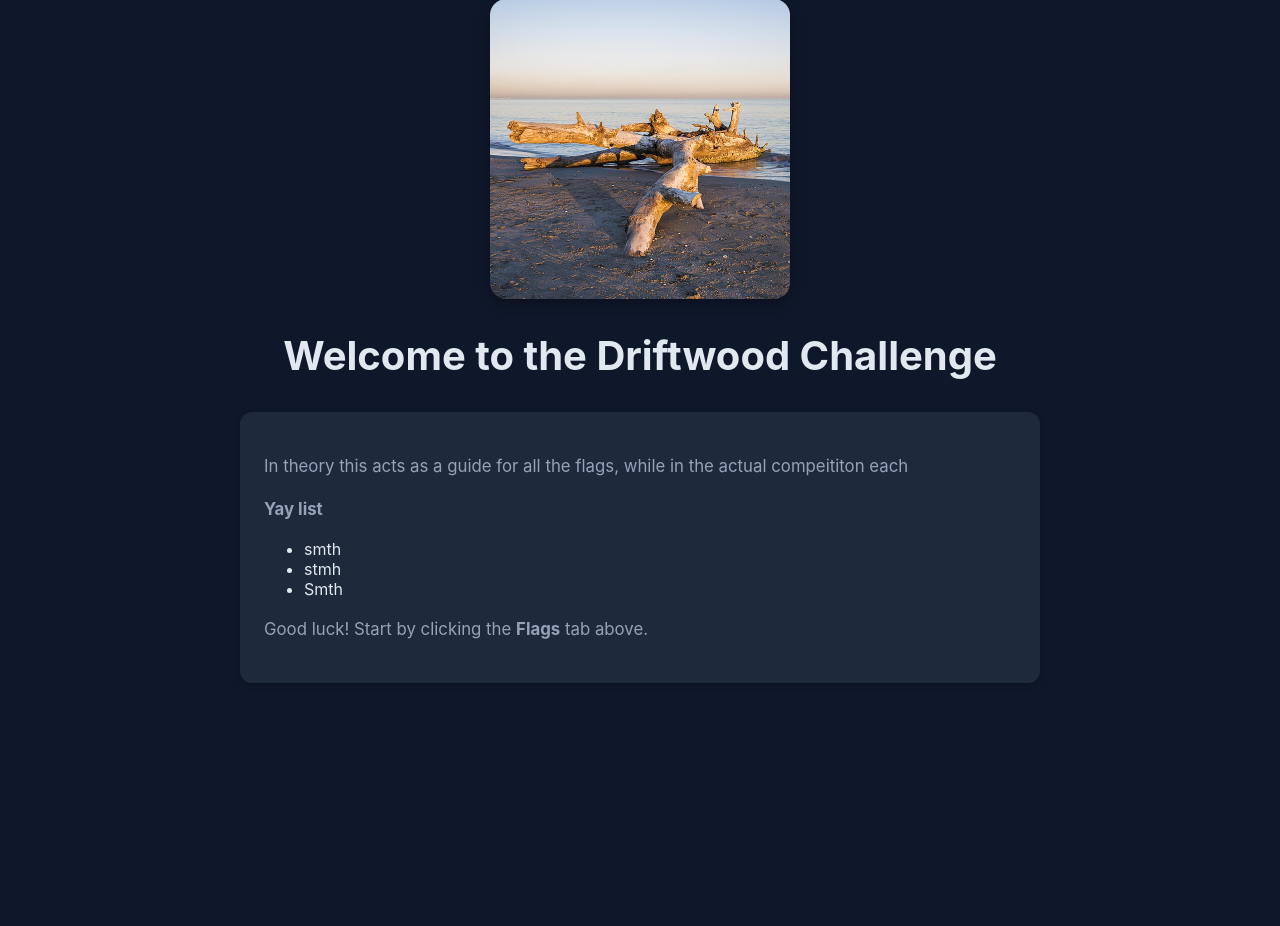
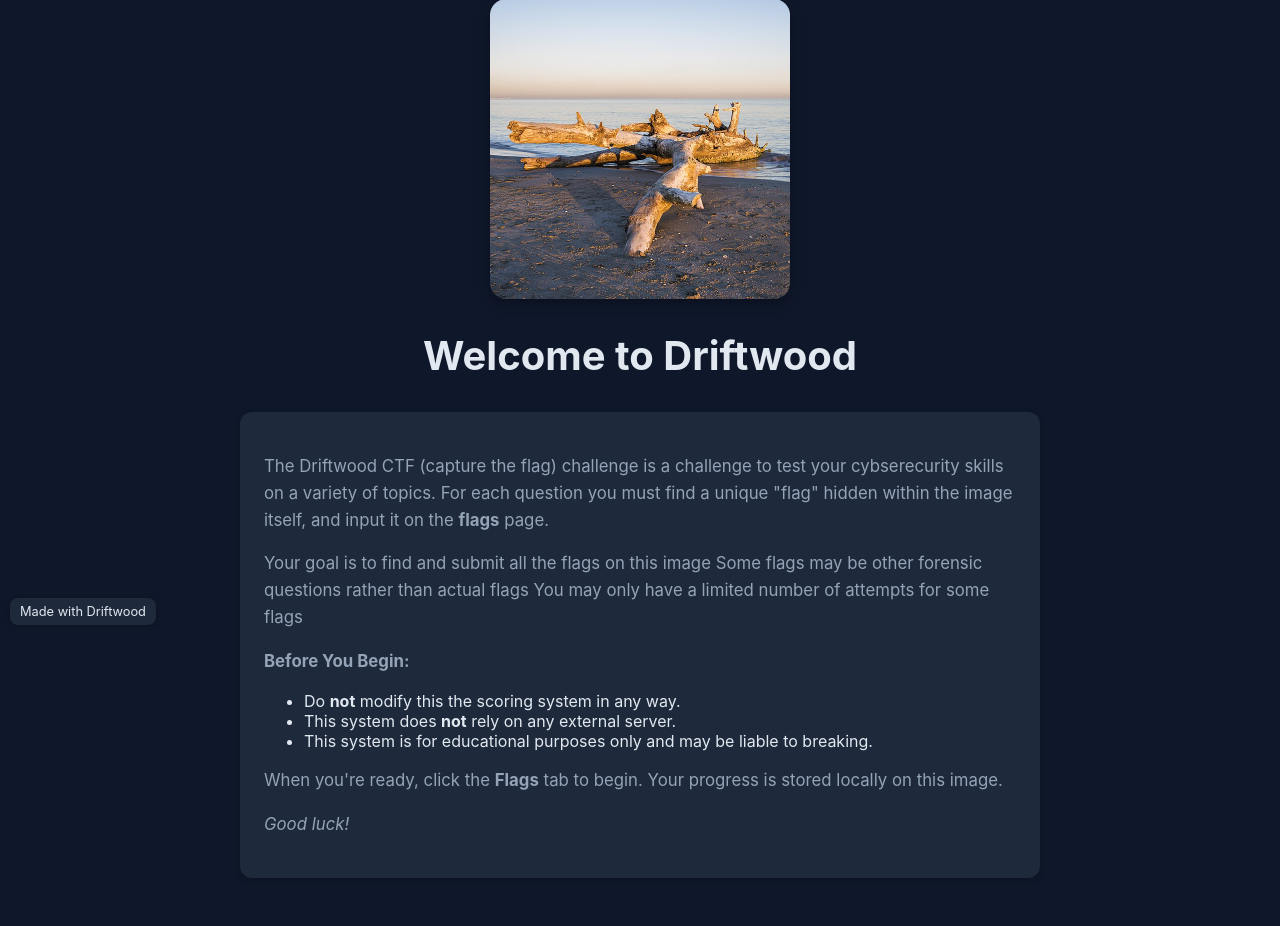
Before and after one commit to BluePotato102/driftwood, a Flask app: page / in a window 1280 px wide. Shown: the part 165-1091 px from the top of the page. Before the commit the page ends 848 px from the top, so only its background shows below. Run offline with Flask 3, Linux system fonts and the light colour scheme.

Commit message:
minor changes

```diff
--- a/app.py
+++ b/app.py
@@ -6,17 +6,19 @@ app = Flask(__name__)
 with open("hashed_answers.json") as f:
     HASHED_ANSWERS = json.load(f)
 
+TITLE = HASHED_ANSWERS.get("title", "Driftwood")
+
 @app.route("/")
 def home():
-    return render_template("index.html")
+    return render_template("index.html", title=TITLE)
 
 @app.route("/flags")
 def flags():
-    return render_template("flags.html", sections=HASHED_ANSWERS["sections"])
+    return render_template("flags.html", sections=HASHED_ANSWERS["sections"], title=TITLE)
 
 @app.route("/results")
 def results():
-    return render_template("results.html")
+    return render_template("results.html", title=TITLE)
 
 @app.route("/config")
 def get_config():
--- a/config.json
+++ b/config.json
@@ -1,8 +1,6 @@
 {
+  "title": "Driftwood",
   "maxTries": "5",
-  "triesBeforeHintShow": 1,
-  "showCorrectAnswers": false,
-  "time": "Infinity",
   "sections": [
     {
       "name": "Section 1",
--- a/hashed_answers.json
+++ b/hashed_answers.json
@@ -1,8 +1,6 @@
 {
+  "title": "Driftwood",
   "maxTries": "5",
-  "triesBeforeHintShow": 1,
-  "showCorrectAnswers": false,
-  "time": "Infinity",
   "sections": [
     {
       "name": "Section 1",
@@ -11,16 +9,16 @@
           "question": "1. What color is the sky?",
           "answer": "",
           "points": 1,
-          "hash": "5936ac985e6b8ad43a9435c3317bca67f25271feb8e9e18346136616a5dc1964:d27a7482d2d8138c6f545fbed8e26446",
-          "tries": 5
+          "hash": "90a7034931f41b32ffd3d0ca3beef5b1a6b13b6985bdfdd49d624cd68c1e798f:1a7b980735829775b3edc5a506679b99",
+          "tries": 0
         },
         {
           "question": "2. How many legs does a spider have?",
           "hint": "Spiders are arachnids",
           "answer": "",
           "points": 1,
-          "hash": "74ae6ae1651afe8e21881da92867d58d7d125650094cbcbffa495c22bc90e046:f1b7d8ca99c5d863feb63bf2cfc38cd3",
-          "tries": 2
+          "hash": "c23535157bdd4bfde1ee4ba1c0e9e251895ce1214b80363e96c0888ef53a21b6:c9bfe236864fed46a2c5c6c2d6f737e6",
+          "tries": 0
         }
       ]
     },
@@ -32,16 +30,16 @@
           "hint": "Use numbers",
           "answer": "",
           "points": 1,
-          "hash": "8cbfddf96831f6c0d31fa08c926dac3a97a75aa049371bf788438759afb22b41:5079d021abe974018fc1f585e7e32b69",
-          "tries": 5
+          "hash": "e434b8afea8d9bea6f148503b75e300ece7d6eec5c0e798f3eebfb3831eff243:1d3e5621d30b9e191855b85199cae4f7",
+          "tries": 0
         },
         {
           "question": "2. What is the best drink?",
           "hint": "water",
           "answer": "",
           "points": 7,
-          "hash": "ab0dd8bd7147653c33c73b059157a8680657f93f39c5b12dde4b040a55c0e9f0:8599a53c128110d60339300d75511bda",
-          "tries": 4
+          "hash": "e870aeb804e9b72408b61304362c5c890d22c334158da1f1c9b91e6b7e74726b:575258e9e35318dbaea76f4e54025ac6",
+          "tries": 0
         }
       ]
     },
@@ -52,16 +50,16 @@
           "question": "1. What is the capital of France?",
           "answer": "",
           "points": 2,
-          "hash": "b363a102ca75dbace6d4075b8d9de0ff3fa8f4f2276c67458b1d55f64eb20d5d:c3edbfd1a31f322f70a996e6f280d089",
-          "tries": 3
+          "hash": "f4f8b572276521548557a2d402687757543111643fab30a0e7b1eb584118826c:aa72e1d9e30b368766a0ed99a8070627",
+          "tries": 0
         },
         {
           "question": "2. What programming language is also known as a snake?",
           "hint": "The snake is Python",
           "answer": "",
           "points": 2,
-          "hash": "f54827adb156e69fbff19670fe45ae758c503f9f2cc9857779029739c345e4f5:291cb12c570ae0326a1915a9805bd5b2",
-          "tries": 5
+          "hash": "38f07085383ef747272e9899c7369fb355926d8e5a50905a98957a25bb71b886:ff0fca593a1e67347f18a2088bda460c",
+          "tries": 0
         }
       ]
     },
@@ -72,7 +70,7 @@
           "question": "1. What color are bananas?",
           "answer": "",
           "points": 1,
-          "hash": "6c3dbb2e036e533cccdd750be7eab31b539fdd6efa296545ace2ba9bf71c23ac:af580ea476b18368a3810de3bc7f83bf",
+          "hash": "50d04026b17e6735e304fa1c92d7733b439af894c3ea62ba359aabe14678be20:d3bf5ffa7edf3d542bfa3ae90a525a9f",
           "tries": 0
         }
       ]
--- a/templates/index.html
+++ b/templates/index.html
@@ -1,9 +1,10 @@
 <!DOCTYPE html>
 <html lang="en">
+
 <head>
   <meta charset="UTF-8" />
-  <meta name="viewport" content="width=device-width, initial-scale=1.0"/>
-  <title>Driftwood</title>
+  <meta name="viewport" content="width=device-width, initial-scale=1.0" />
+  <title>{{ title }}</title>
   <link rel="icon" type="image/x-icon" href="{{ url_for('static', filename='logo.jpg') }}">
   <style>
     :root {
@@ -65,7 +66,7 @@
       margin: 2rem auto;
       max-width: 300px;
       border-radius: 16px;
-      box-shadow: 0 4px 12px rgba(0,0,0,0.3);
+      box-shadow: 0 4px 12px rgba(0, 0, 0, 0.3);
     }
 
     h1 {
@@ -85,14 +86,35 @@
       background-color: var(--card);
       padding: 1.5rem;
       border-radius: 12px;
-      box-shadow: 0 2px 6px rgba(0,0,0,0.2);
+      box-shadow: 0 2px 6px rgba(0, 0, 0, 0.2);
       margin-top: 2rem;
+    }
+
+    .badge {
+      position: fixed;
+      bottom: 10px;
+      left: 10px;
+      background-color: var(--card);
+      color: var(--text);
+      padding: 6px 10px;
+      border-radius: 8px;
+      font-size: 0.8rem;
+      text-decoration: none;
+      box-shadow: 0 0 4px rgba(0, 0, 0, 0.3);
+      transition: background 0.2s ease;
+      z-index: 999;
+    }
+
+    .badge:hover {
+      background-color: var(--accent);
+      color: white;
     }
   </style>
 </head>
+
 <body>
   <nav>
-    <div class="logo">Driftwood</div>
+    <div class="logo">{{ title }}</div>
     <ul>
       <li><a href="/">Read Me</a></li>
       <li><a href="/flags">Flags</a></li>
@@ -101,28 +123,46 @@
   </nav>
 
   <div class="container">
-    <img src="{{ url_for('static', filename='logo.jpg') }}" alt="Driftwood Logo" class="hero-image">
+    <img src="{{ url_for('static', filename='logo.jpg') }}" alt="{{ title }} Logo" class="hero-image">
 
-    <h1>Welcome to the Driftwood Challenge</h1>
+    <h1>Welcome to {{ title }}</h1>
 
     <div class="card">
       <p>
-        In theory this acts as a guide for all the flags, while in the actual compeititon each
+        The {{ title }} CTF (capture the flag) challenge is a challenge to test your cybserecurity skills on a variety
+        of topics. For each question you must find a unique "flag" hidden within the image itself, and input it on the
+        <strong>flags</strong> page.
       </p>
 
       <p>
-        <strong>Yay list</strong>
-        <ul>
-          <li>smth</li>
-          <li>stmh</li>
-          <li>Smth</li>
-        </ul>
+        Your goal is to find and submit all the flags on this image
+        Some flags may be other forensic questions rather than actual flags
+        You may only have a limited number of attempts for some flags
       </p>
 
       <p>
-        Good luck! Start by clicking the <strong>Flags</strong> tab above.
+        <strong>Before You Begin:</strong>
+      <ul>
+        <li>Do <b>not</b> modify this the scoring system in any way.</li>
+        <li>This system does <b>not</b> rely on any external server.</li>
+        <li>This system is for educational purposes only and may be liable to breaking.</li>
+      </ul>
+      </p>
+
+      <p>
+        When you're ready, click the <strong>Flags</strong> tab to begin. Your progress is stored locally on this image.
+      </p>
+
+      <p>
+        <em>Good luck!</em>
       </p>
     </div>
   </div>
+
+  <a href="https://github.com/bluepotato102/driftwood" class="badge" target="_blank">
+    Made with Driftwood
+  </a>
+
 </body>
+
 </html>
```
Also changed, not shown: templates/flags.html (+27 -3 lines), templates/results.html (+31 -4 lines), README.md, templates/section.html (deleted), 1 other file.
